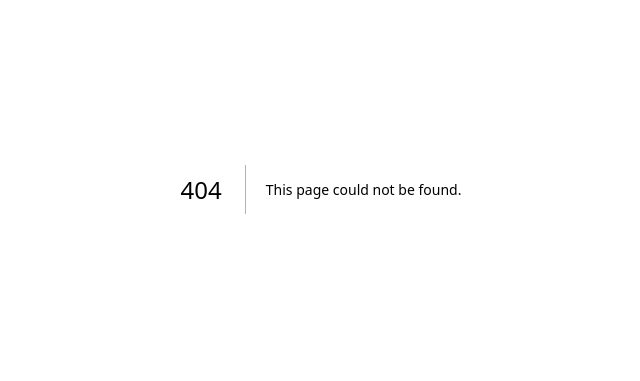
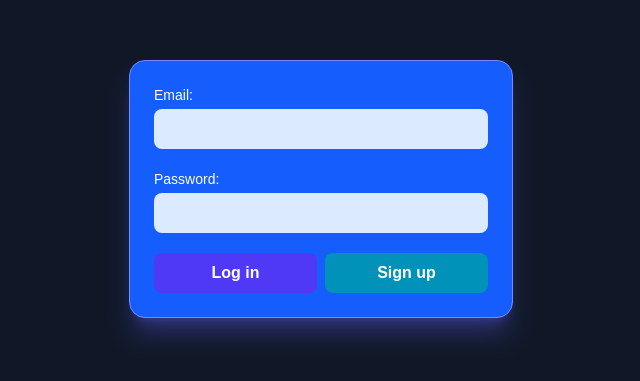
Before and after one commit to k3mar/movie-recommender-nextjs, a Next.js app: page /signin in a window 1280 px wide. Before the commit this address had no page. Shown: the part 211-592 px from the top of the page, without its empty margins (319-959 px from the left). Built offline with nearby package versions, Linux system fonts and the light colour scheme.

Commit message:
update to auth to user server

```diff
--- /dev/null
+++ b/app/api/signout/route.ts
@@ -0,0 +1,21 @@
+import { createClient } from "../../lib/supabase/serverClient";
+import { revalidatePath } from "next/cache";
+import { NextResponse, type NextRequest } from "next/server";
+
+export async function POST(req: NextRequest) {
+  const supabase = await createClient();
+
+  // Check if a user's logged in
+  const {
+    data: { user },
+  } = await supabase.auth.getUser();
+
+  if (user) {
+    await supabase.auth.signOut();
+  }
+
+  revalidatePath("/login", "layout");
+  return NextResponse.redirect(new URL("/", req.url), {
+    status: 302,
+  });
+}
--- a/app/components/hero.tsx
+++ b/app/components/hero.tsx
@@ -40,8 +40,9 @@ export default function Hero({ className = "", ...props }: Props) {
   const session = useDataStore((state) => state.session);
 
   const handleSignOut = async () => {
-    const { error } = await supabase.auth.signOut();
-    toast.error(error?.message);
+    const res = await fetch("/api/signout", { method: "POST" });
+    window.location.href = "/signin";
+    // handle response
   };
 
   return (
--- /dev/null
+++ b/app/components/serverSignIn.tsx
@@ -0,0 +1,62 @@
+"use server";
+import { login, signup } from "@/signin/actions";
+
+const ServerSignIn = () => {
+  return (
+    <div className="h-screen w-screen flex justify-center items-center bg-gray-900">
+      <div className="w-full max-w-sm rounded-2xl border border-indigo-400 p-6 shadow-xl shadow-indigo-500/30 bg-blue-600 text-white">
+        <form className="space-y-5">
+          <div>
+            <label
+              htmlFor="email"
+              className="block text-sm font-medium text-white mb-1"
+            >
+              Email:
+            </label>
+            <input
+              id="email"
+              name="email"
+              type="email"
+              required
+              className="w-full px-3 py-2 rounded-lg bg-blue-100 text-black focus:outline-none focus:ring-2 focus:ring-indigo-400"
+            />
+          </div>
+
+          <div>
+            <label
+              htmlFor="password"
+              className="block text-sm font-medium text-white mb-1"
+            >
+              Password:
+            </label>
+            <input
+              id="password"
+              name="password"
+              type="password"
+              required
+              className="w-full px-3 py-2 rounded-lg bg-blue-100 text-black focus:outline-none focus:ring-2 focus:ring-indigo-400"
+            />
+          </div>
+
+          <div className="flex justify-between space-x-2">
+            <button
+              type="submit"
+              formAction={login}
+              className="w-1/2 py-2 rounded-lg bg-indigo-600 hover:bg-indigo-700 text-white font-semibold"
+            >
+              Log in
+            </button>
+            <button
+              type="submit"
+              formAction={signup}
+              className="w-1/2 py-2 rounded-lg bg-cyan-600 hover:bg-cyan-700 text-white font-semibold"
+            >
+              Sign up
+            </button>
+          </div>
+        </form>
+      </div>
+    </div>
+  );
+};
+export default ServerSignIn;
--- /dev/null
+++ b/app/error/page.tsx
@@ -0,0 +1,3 @@
+export default function ErrorPage() {
+  return <p>Sorry, something went wrong</p>;
+}
--- a/app/page.tsx
+++ b/app/page.tsx
@@ -14,56 +14,9 @@ import { QueryClient, QueryClientProvider } from "@tanstack/react-query";
 
 const queryClient = new QueryClient();
 export default function Home() {
-  /*Retrieve state values from zustand datastore*/
-  const setLoading = useDataStore((state) => state.setLoading);
-  const setSession = useDataStore((state) => state.setSession);
-  const loading = useDataStore((state) => state.loading);
-  const session = useDataStore((state) => state.session);
-
-  const MIN_LOAD_TIME = 2000; // milliseconds
-  const start = Date.now();
-
-  /*Sign in logic on page load*/
-  useEffect(() => {
-    supabase.auth.getSession().then(({ data: { session } }) => {
-      setSession(session);
-
-      const timeElapsed = Date.now() - start;
-      const timeRemaining = MIN_LOAD_TIME - timeElapsed;
-
-      setTimeout(
-        () => {
-          setLoading(false);
-        },
-        timeRemaining > 0 ? timeRemaining : 0
-      );
-    });
-    const {
-      data: { subscription },
-    } = supabase.auth.onAuthStateChange((_event, session) => {
-      setSession(session);
-    });
-    return () => subscription.unsubscribe();
-  }, []);
-
   return (
     <QueryClientProvider client={queryClient}>
-      <AnimatePresence mode="wait">
-        {loading && <PageLoader />}
-
-        {!loading && !session && (
-          <motion.div
-            key="signin"
-            initial={{ x: "-100vw", opacity: 0 }}
-            animate={{ x: 0, opacity: 1 }}
-            exit={{ x: "-50vw", opacity: 0 }}
-            transition={{ duration: 0.8, ease: "easeOut" }}
-          >
-            <SignIn />
-          </motion.div>
-        )}
-
-        {!loading && session && (
+      <AnimatePresence>
         <motion.div
           key="main-app"
           initial={{ opacity: 0 }}
@@ -77,7 +30,6 @@ export default function Home() {
             <Footer></Footer>
           </RecommendationProvider>
         </motion.div>
-        )}
       </AnimatePresence>
     </QueryClientProvider>
   );
--- /dev/null
+++ b/app/signin/actions.ts
@@ -0,0 +1,43 @@
+"use server";
+import { revalidatePath } from "next/cache";
+import { redirect } from "next/navigation";
+
+import { createClient } from "../lib/supabase/serverClient";
+
+export async function login(formData: FormData) {
+  const supabase = await createClient();
+
+  // type-casting here for convenience
+  // in practice, you should validate your inputs
+  const data = {
+    email: formData.get("email") as string,
+    password: formData.get("password") as string,
+  };
+
+  const { error } = await supabase.auth.signInWithPassword(data);
+
+  if (error) {
+    redirect("/error");
+  }
+
+  revalidatePath("/", "layout");
+  redirect("/");
+}
+
+export async function signup(formData: FormData) {
+  const supabase = await createClient();
+
+  const data = {
+    email: formData.get("email") as string,
+    password: formData.get("password") as string,
+  };
+
+  const { error } = await supabase.auth.signUp(data);
+
+  if (error) {
+    redirect("/error");
+  }
+
+  revalidatePath("/", "layout");
+  redirect("/");
+}
--- /dev/null
+++ b/app/signin/page.tsx
@@ -0,0 +1,6 @@
+import ServerSignIn from "@/components/serverSignIn";
+import React from "react";
+
+export default function LoginPage() {
+  return <ServerSignIn />;
+}
--- /dev/null
+++ b/middleware.ts
@@ -0,0 +1,35 @@
+import { createServerClient } from "@supabase/ssr";
+import { NextResponse, type NextRequest } from "next/server";
+import { createClient } from "./app/lib/supabase/serverClient";
+
+export async function middleware(request: NextRequest) {
+  let response = NextResponse.next();
+  console.log("middleware ran");
+
+  const supabase = await createClient();
+  const {
+    data: { user },
+  } = await supabase.auth.getUser();
+
+  if (!user) {
+    const redirectUrl = new URL("/login", request.url);
+    redirectUrl.searchParams.set("redirectedFrom", request.nextUrl.pathname);
+    return NextResponse.redirect(redirectUrl);
+  }
+
+  return response;
+}
+
+export const config = {
+  matcher: [
+    /*
+     * Match all request paths except:
+     * - /api routes
+     * - /_next/static (build files)
+     * - /_next/image (image optimization)
+     * - /favicon.ico and other static files
+     */
+    "/",
+    "/about",
+  ],
+};
```
Lines whose indentation alone changed are shown as unchanged.
